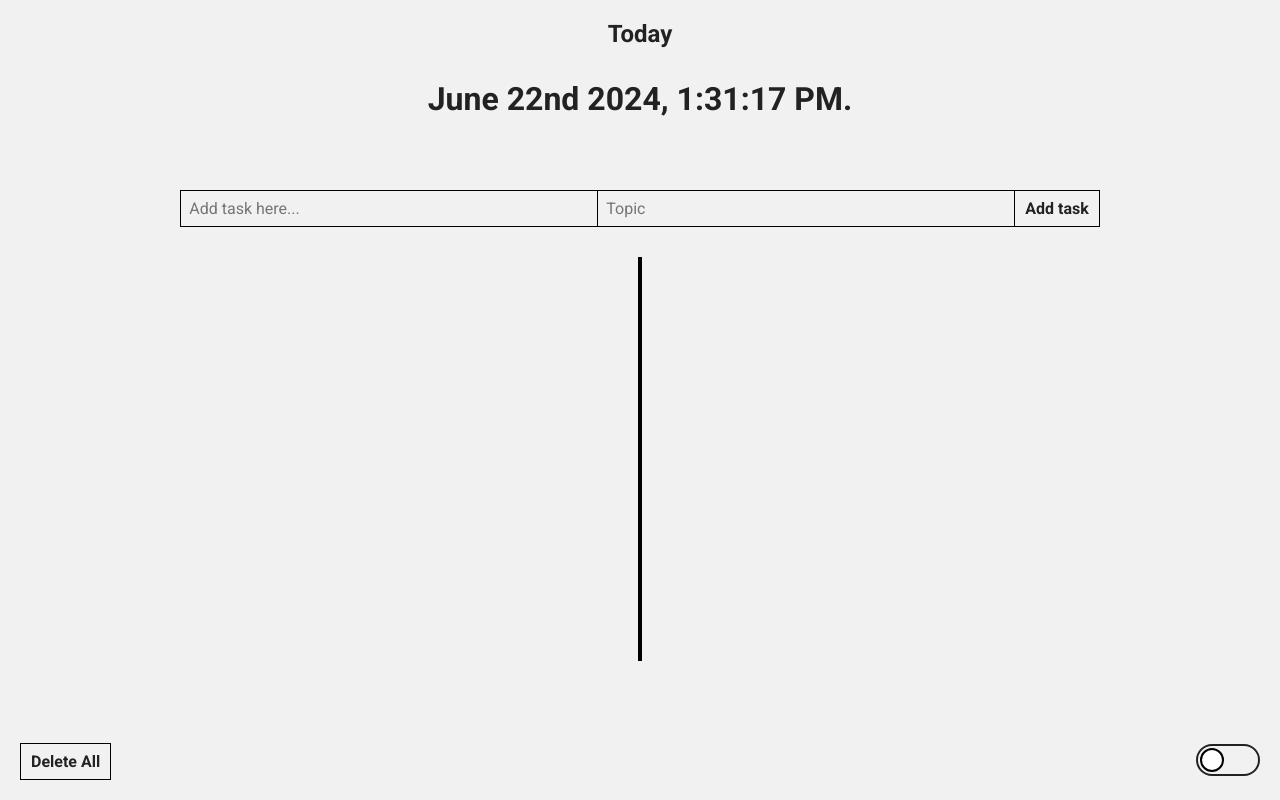
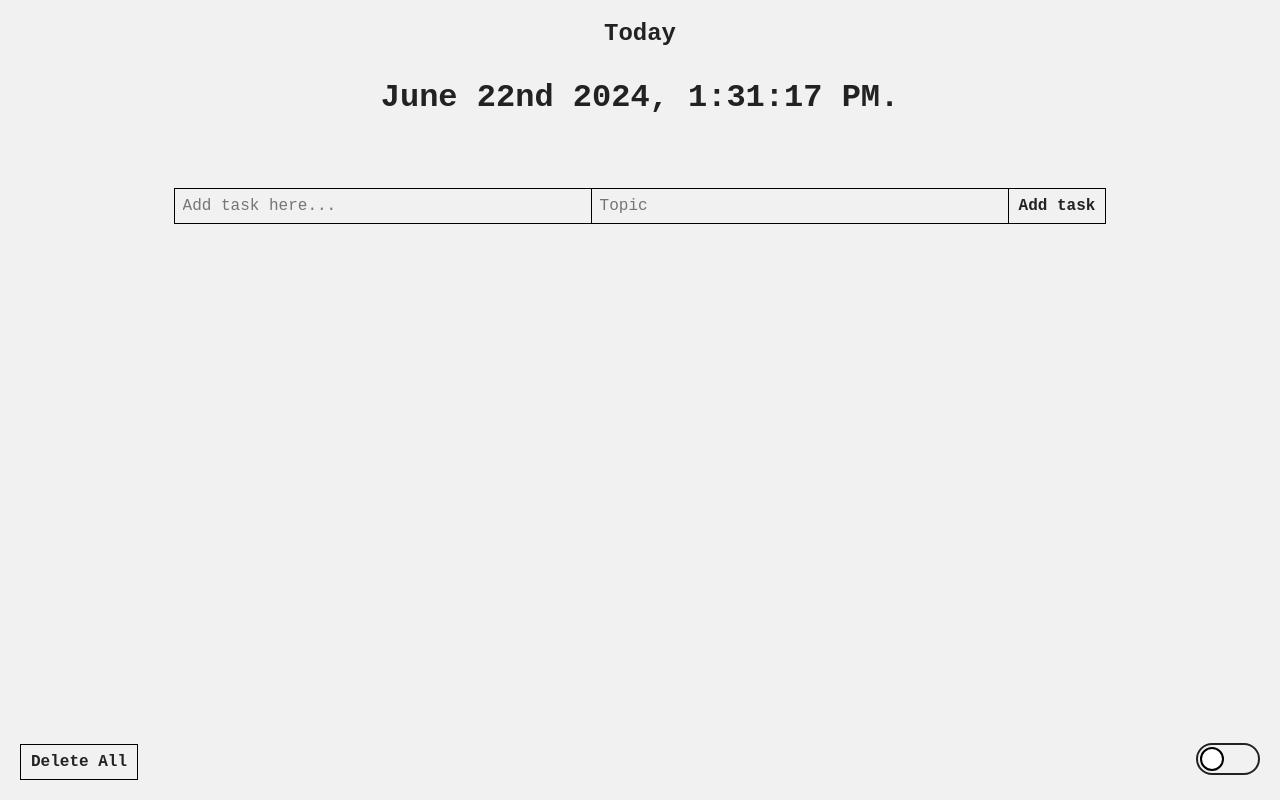
Before and after one commit to saicharith2012/todolist-react-app, a React (Create React App) app: page / in a window 1280 px wide. Built offline with nearby package versions, Linux system fonts and the light colour scheme.

Commit message:
reverting back styles

```diff
--- a/src/App.css
+++ b/src/App.css
@@ -33,7 +33,7 @@ body.dark {
 }
 
 * {
-  font-family: "Roboto", sans-serif;
+  font-family: 'Courier New', Courier, monospace;
   background-color: var(--bg-color);
   color: var(--text-color);
   --toggle-active-bg: #1E232A;
@@ -82,7 +82,6 @@ body {
   height: 400px;
   overflow-y: scroll;
   margin-bottom: 80px;
-  border: 2px solid var(--border-color);
 }
 
 .scroll-container::-webkit-scrollbar {
--- a/src/App.js
+++ b/src/App.js
@@ -1,7 +1,7 @@
 import "./App.css";
 import { useState, useEffect, useRef } from "react";
-import { Task } from "./components/Task.jsx";
-import DateTimeComponent from "./components/DateAndTimeComponent.jsx";
+import { Task } from "./Components/Task.jsx";
+import DateTimeComponent from "./Components/DateAndTimeComponent.jsx";
 import Toggle from "react-toggle";
 import useColorScheme from "./utils/useColorScheme.js";
 import moment from "moment";
```
